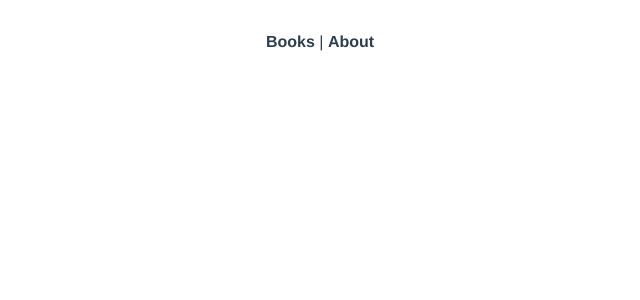
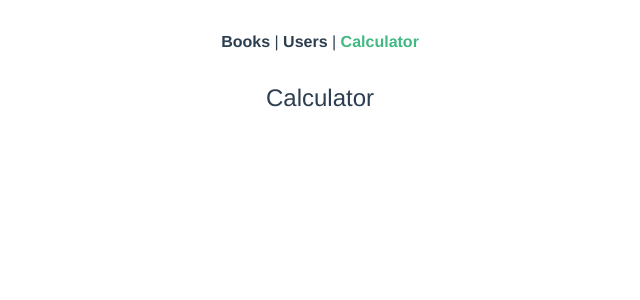
Before and after one commit to iamnief/task-vue, a Vue app: page /#/calculator in a window 1280 px wide. Before the commit this address had no page. Shown: the top 300 px of the page, without its empty margins (320-960 px from the left). Built offline with nearby package versions, Linux system fonts and the light colour scheme.

Commit message:
calculator page

```diff
--- a/src/App.vue
+++ b/src/App.vue
@@ -2,7 +2,8 @@
   <div id="app">
     <div id="nav">
       <router-link to="/">Books</router-link> |
-      <router-link to="/about">About</router-link>
+      <router-link to="/users">Users</router-link> |
+      <router-link to="/calculator">Calculator</router-link>
     </div>
     <router-view />
   </div>
@@ -11,7 +12,7 @@
 <script>
 import "bootstrap/dist/css/bootstrap.css"
 export default {
-  name: "App"
+  // name: "App"
 }
 </script>
 
--- a/src/router/index.js
+++ b/src/router/index.js
@@ -8,10 +8,16 @@ const routes = [
     component: Books,
   },
   {
-    path: "/about",
-    name: "About",
+    path: "/users",
+    name: "Users",
     component: () =>
-      import(/* webpackChunkName: "about" */ "../views/About.vue"),
+      import(/* webpackChunkName: "users" */ "../views/Users.vue"),
+  },
+  {
+    path: "/calculator",
+    name: "Calculator",
+    component: () =>
+      import(/* webpackChunkName: "calculator" */ "../views/Calculator.vue"),
   },
 ];
 
--- /dev/null
+++ b/src/views/Calculator.vue
@@ -0,0 +1,15 @@
+<template>
+    <div class="calculator">
+        <h4>Calculator</h4>
+    </div>
+</template>
+
+<script>
+export default {
+    name: "Calculator"
+}
+</script>
+
+<style scoped>
+
+</style>
```
